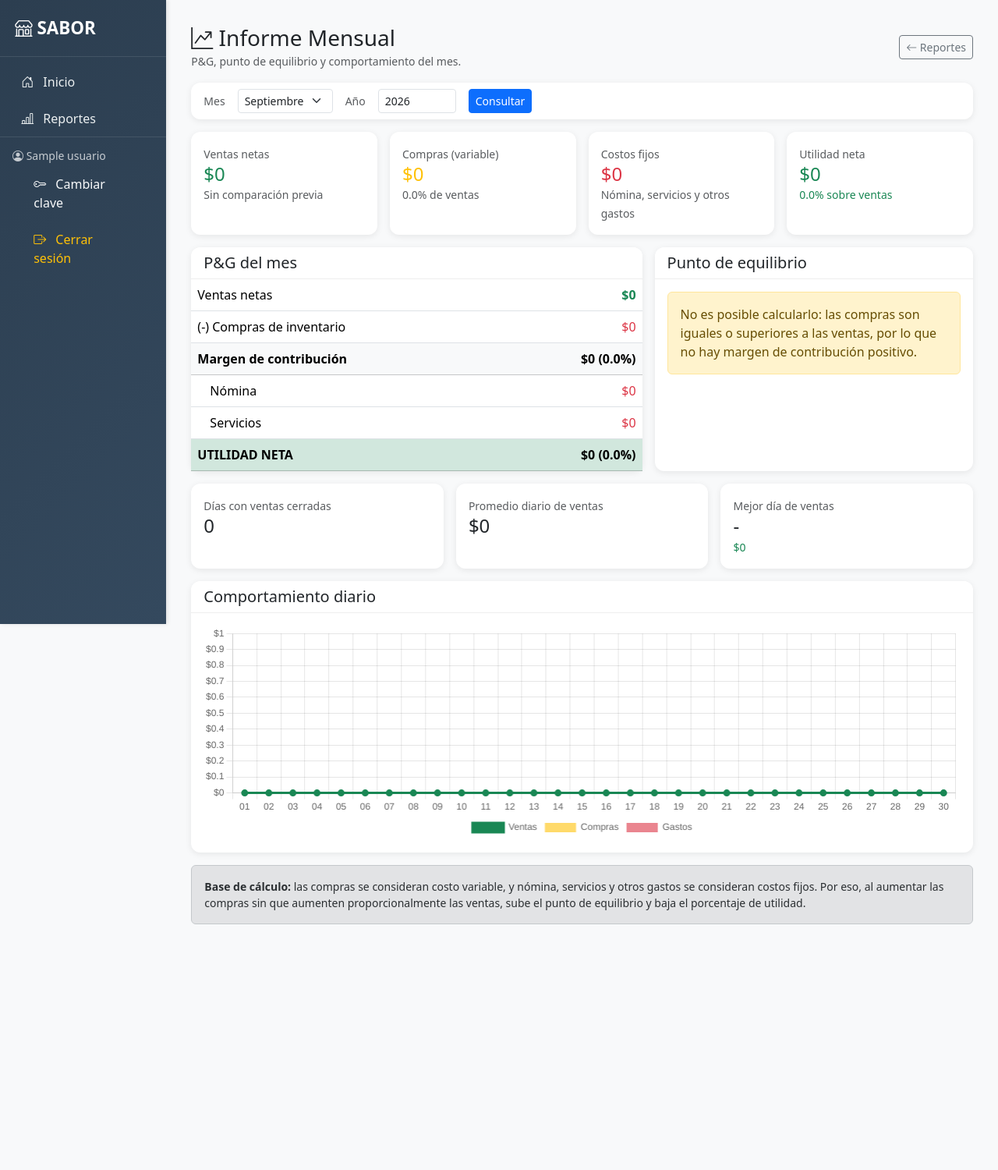
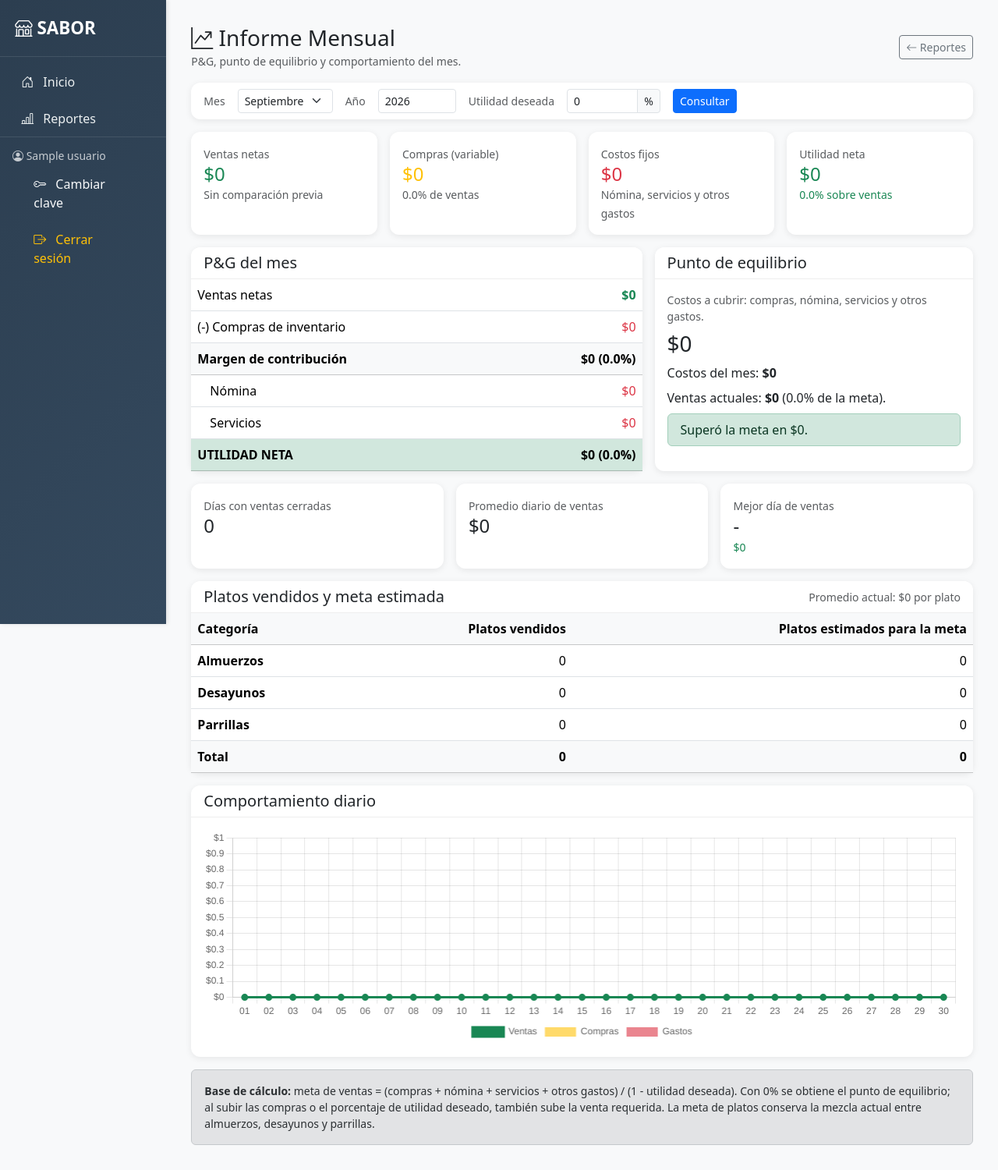
Before and after one commit to softeasyweb1966-web/SABOR, a Flask app: page /reportes/mensual in a window 1280 px wide. Shown: the whole page at 78% size. Before the commit the page ends 1185 px from the top, so only its background shows below. Run offline with Flask 3, Linux system fonts and the light colour scheme; a user stored in the database is signed in; tables that the repository leaves empty hold one stand-in row (values such as "Sample post"); some libraries are stand-ins or nearby versions.

Commit message:
ajuste informe mensual

```diff
--- a/app/reportes/routes.py
+++ b/app/reportes/routes.py
@@ -25,8 +25,11 @@ def informe_mensual():
 
     mes = request.args.get('mes', date.today().month, type=int)
     anio = request.args.get('anio', date.today().year, type=int)
+    utilidad_objetivo = Decimal(str(request.args.get('utilidad_objetivo', 0, type=float) or 0))
     if not 1 <= mes <= 12:
         mes = date.today().month
+    if utilidad_objetivo < 0 or utilidad_objetivo >= 100:
+        utilidad_objetivo = Decimal('0')
 
     inicio_mes = date(anio, mes, 1)
     ultimo_dia = monthrange(anio, mes)[1]
@@ -63,13 +66,36 @@ def informe_mensual():
     utilidad_neta = margen_contribucion - costos_fijos
     margen_neto_pct = (utilidad_neta / total_ventas * 100) if total_ventas else Decimal('0')
 
-    punto_equilibrio = None
-    cobertura_pe_pct = None
-    diferencia_pe = None
-    if margen_contribucion_pct > 0:
-        punto_equilibrio = costos_fijos / (margen_contribucion_pct / 100)
-        diferencia_pe = total_ventas - punto_equilibrio
-        cobertura_pe_pct = (total_ventas / punto_equilibrio * 100) if punto_equilibrio else Decimal('0')
+    # La meta parte de todos los egresos del mes: a mayor compra, mayor venta requerida.
+    costos_totales = total_compras + costos_fijos
+    ventas_objetivo = costos_totales / (Decimal('1') - utilidad_objetivo / 100)
+    utilidad_objetivo_valor = ventas_objetivo * utilidad_objetivo / 100
+    diferencia_objetivo = total_ventas - ventas_objetivo
+    cobertura_objetivo_pct = (total_ventas / ventas_objetivo * 100) if ventas_objetivo else Decimal('0')
+
+    categorias_platos = {'almuerzos': 'Almuerzos', 'desayunos': 'Desayunos', 'parrillas': 'Parrillas'}
+    platos_por_categoria = {nombre: 0 for nombre in categorias_platos.values()}
+    detalles_platos = db.session.query(VentaDetalle).join(VentaDiaria).filter(
+        VentaDiaria.fecha.between(inicio_mes, fin_mes),
+        VentaDiaria.estado.in_(['cerrado_caja', 'cerrado_definitivo']),
+        VentaDetalle.es_cortesia == False
+    ).all()
+    for detalle in detalles_platos:
+        categoria = detalle.producto.categoria.nombre.strip().lower()
+        if categoria in categorias_platos:
+            platos_por_categoria[categorias_platos[categoria]] += detalle.cantidad
+
+    total_platos = sum(platos_por_categoria.values())
+    promedio_venta_por_plato = total_ventas / total_platos if total_platos else Decimal('0')
+    platos_objetivo = ventas_objetivo / promedio_venta_por_plato if promedio_venta_por_plato else Decimal('0')
+    resumen_platos = []
+    for categoria, cantidad in platos_por_categoria.items():
+        proporcion = Decimal(cantidad) / total_platos if total_platos else Decimal('0')
+        resumen_platos.append({
+            'categoria': categoria,
+            'cantidad': cantidad,
+            'objetivo': platos_objetivo * proporcion
+        })
 
     # El comportamiento diario permite ver si el ritmo de ventas acompana las compras y gastos.
     ventas_por_fecha = defaultdict(lambda: Decimal('0'))
@@ -123,13 +149,19 @@ def informe_mensual():
         otros_gastos=otros_gastos,
         gastos_por_tipo=dict(sorted(gastos_por_tipo.items())),
         costos_fijos=costos_fijos,
+        costos_totales=costos_totales,
         margen_contribucion=margen_contribucion,
         margen_contribucion_pct=margen_contribucion_pct,
         utilidad_neta=utilidad_neta,
         margen_neto_pct=margen_neto_pct,
-        punto_equilibrio=punto_equilibrio,
-        diferencia_pe=diferencia_pe,
-        cobertura_pe_pct=cobertura_pe_pct,
+        utilidad_objetivo=utilidad_objetivo,
+        utilidad_objetivo_valor=utilidad_objetivo_valor,
+        ventas_objetivo=ventas_objetivo,
+        diferencia_objetivo=diferencia_objetivo,
+        cobertura_objetivo_pct=cobertura_objetivo_pct,
+        total_platos=total_platos,
+        promedio_venta_por_plato=promedio_venta_por_plato,
+        resumen_platos=resumen_platos,
         dias_con_ventas=len(dias_con_ventas),
         promedio_diario=promedio_diario,
         mejor_dia=mejor_dia,
--- a/app/templates/reportes/mensual.html
+++ b/app/templates/reportes/mensual.html
@@ -22,6 +22,11 @@
             </select>
             <label class="text-muted small mb-0" for="anio">Año</label>
             <input id="anio" type="number" name="anio" class="form-control form-control-sm" style="width:100px;" value="{{ anio }}">
+            <label class="text-muted small mb-0" for="utilidad_objetivo">Utilidad deseada</label>
+            <div class="input-group input-group-sm" style="width:120px;">
+                <input id="utilidad_objetivo" type="number" name="utilidad_objetivo" min="0" max="99" step="0.1" class="form-control" value="{{ utilidad_objetivo }}">
+                <span class="input-group-text">%</span>
+            </div>
             <button type="submit" class="btn btn-sm btn-primary">Consultar</button>
         </form>
     </div>
@@ -78,19 +83,16 @@
         </div>
     </div>
     <div class="col-lg-5">
-        <div class="card h-100 {{ 'border-success' if diferencia_pe is not none and diferencia_pe >= 0 else 'border-danger' }}">
-            <div class="card-header"><h5 class="mb-0">Punto de equilibrio</h5></div>
+        <div class="card h-100 {{ 'border-success' if diferencia_objetivo >= 0 else 'border-danger' }}">
+            <div class="card-header"><h5 class="mb-0">{{ 'Punto de equilibrio' if utilidad_objetivo == 0 else 'Meta de ventas' }}</h5></div>
             <div class="card-body">
-                {% if punto_equilibrio is not none %}
-                <div class="text-muted small">Ventas necesarias para cubrir compras, nómina, servicios y gastos.</div>
-                <h3 class="mt-2">${{ "{:,.0f}".format(punto_equilibrio) }}</h3>
-                <p class="mb-2">Ventas actuales: <strong>${{ "{:,.0f}".format(total_ventas) }}</strong> ({{ '%.1f'|format(cobertura_pe_pct) }}% del punto de equilibrio).</p>
-                <div class="alert {{ 'alert-success' if diferencia_pe >= 0 else 'alert-danger' }} mb-0 py-2">
-                    {% if diferencia_pe >= 0 %}Superó el punto de equilibrio en ${{ "{:,.0f}".format(diferencia_pe) }}.{% else %}Faltan ${{ "{:,.0f}".format(diferencia_pe|abs) }} en ventas para llegar al punto de equilibrio.{% endif %}
+                <div class="text-muted small">Costos a cubrir: compras, nómina, servicios y otros gastos{% if utilidad_objetivo > 0 %}, más {{ '%.1f'|format(utilidad_objetivo) }}% de utilidad{% endif %}.</div>
+                <h3 class="mt-2">${{ "{:,.0f}".format(ventas_objetivo) }}</h3>
+                <p class="mb-2">Costos del mes: <strong>${{ "{:,.0f}".format(costos_totales) }}</strong>{% if utilidad_objetivo > 0 %} | Utilidad objetivo: <strong>${{ "{:,.0f}".format(utilidad_objetivo_valor) }}</strong>{% endif %}</p>
+                <p class="mb-2">Ventas actuales: <strong>${{ "{:,.0f}".format(total_ventas) }}</strong> ({{ '%.1f'|format(cobertura_objetivo_pct) }}% de la meta).</p>
+                <div class="alert {{ 'alert-success' if diferencia_objetivo >= 0 else 'alert-danger' }} mb-0 py-2">
+                    {% if diferencia_objetivo >= 0 %}Superó la meta en ${{ "{:,.0f}".format(diferencia_objetivo) }}.{% else %}Faltan ${{ "{:,.0f}".format(diferencia_objetivo|abs) }} en ventas para llegar a la meta.{% endif %}
                 </div>
-                {% else %}
-                <div class="alert alert-warning mb-0">No es posible calcularlo: las compras son iguales o superiores a las ventas, por lo que no hay margen de contribución positivo.</div>
-                {% endif %}
             </div>
         </div>
     </div>
@@ -103,11 +105,35 @@
 </div>
 
 <div class="card mb-3">
+    <div class="card-header d-flex justify-content-between align-items-center">
+        <h5 class="mb-0">Platos vendidos y meta estimada</h5>
+        <span class="text-muted small">Promedio actual: ${{ "{:,.0f}".format(promedio_venta_por_plato) }} por plato</span>
+    </div>
+    <div class="card-body p-0">
+        <div class="table-responsive">
+            <table class="table table-hover mb-0">
+                <thead class="table-light"><tr><th>Categoría</th><th class="text-end">Platos vendidos</th><th class="text-end">Platos estimados para la meta</th></tr></thead>
+                <tbody>
+                    {% for fila in resumen_platos %}
+                    <tr>
+                        <td class="fw-semibold">{{ fila.categoria }}</td>
+                        <td class="text-end">{{ fila.cantidad }}</td>
+                        <td class="text-end">{{ "%.0f"|format(fila.objetivo) }}</td>
+                    </tr>
+                    {% endfor %}
+                </tbody>
+                <tfoot class="table-light fw-bold"><tr><td>Total</td><td class="text-end">{{ total_platos }}</td><td class="text-end">{{ "%.0f"|format(resumen_platos|sum(attribute='objetivo')) }}</td></tr></tfoot>
+            </table>
+        </div>
+    </div>
+</div>
+
+<div class="card mb-3">
     <div class="card-header"><h5 class="mb-0">Comportamiento diario</h5></div>
     <div class="card-body"><canvas id="graficaMensual" height="85"></canvas></div>
 </div>
 
-<div class="alert alert-secondary small mb-0"><strong>Base de cálculo:</strong> las compras se consideran costo variable, y nómina, servicios y otros gastos se consideran costos fijos. Por eso, al aumentar las compras sin que aumenten proporcionalmente las ventas, sube el punto de equilibrio y baja el porcentaje de utilidad.</div>
+<div class="alert alert-secondary small mb-0"><strong>Base de cálculo:</strong> meta de ventas = (compras + nómina + servicios + otros gastos) / (1 - utilidad deseada). Con 0% se obtiene el punto de equilibrio; al subir las compras o el porcentaje de utilidad deseado, también sube la venta requerida. La meta de platos conserva la mezcla actual entre almuerzos, desayunos y parrillas.</div>
 {% endblock %}
 {% block extra_js %}
 <script src="https://cdn.jsdelivr.net/npm/chart.js"></script>
```
